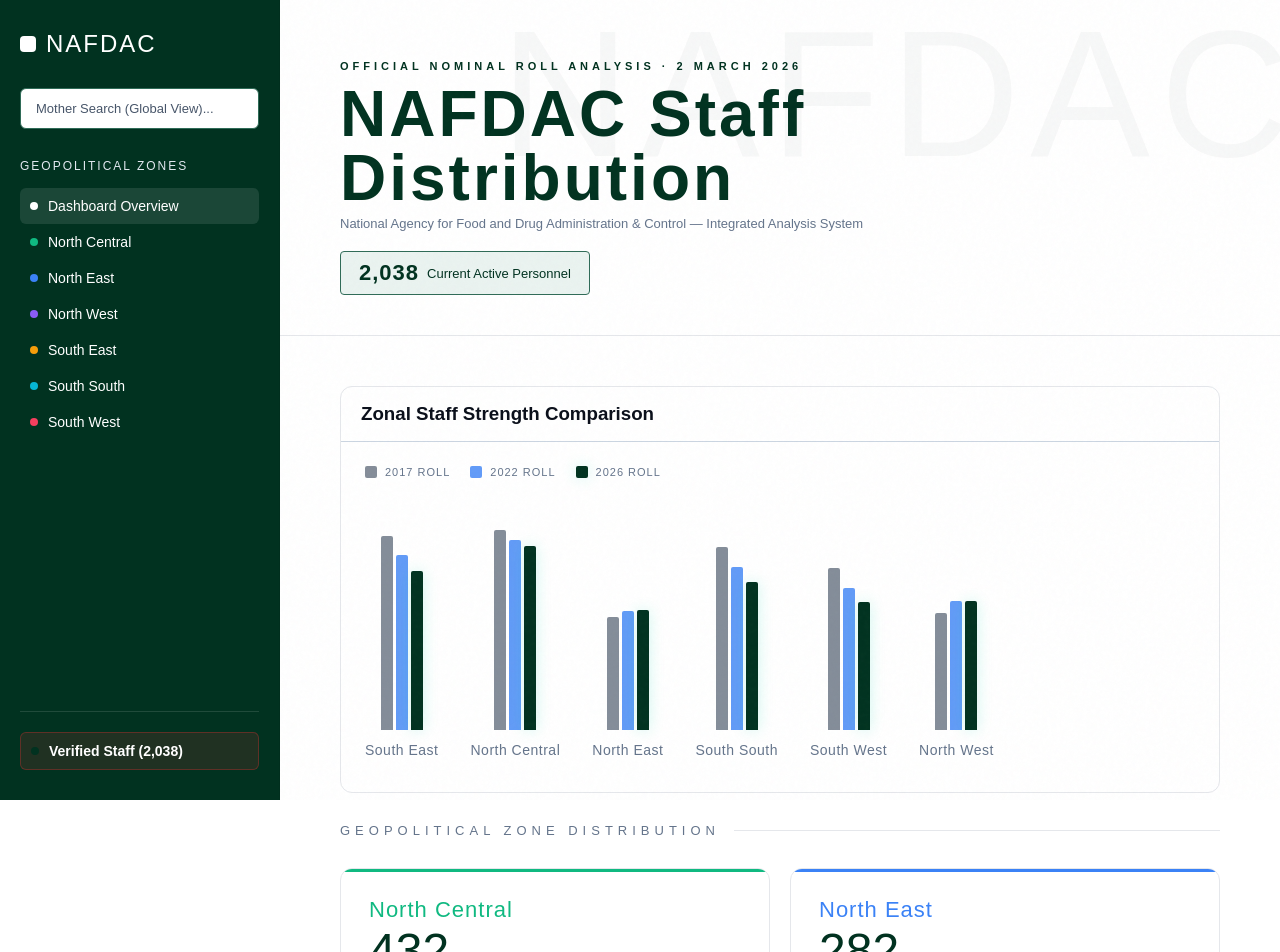
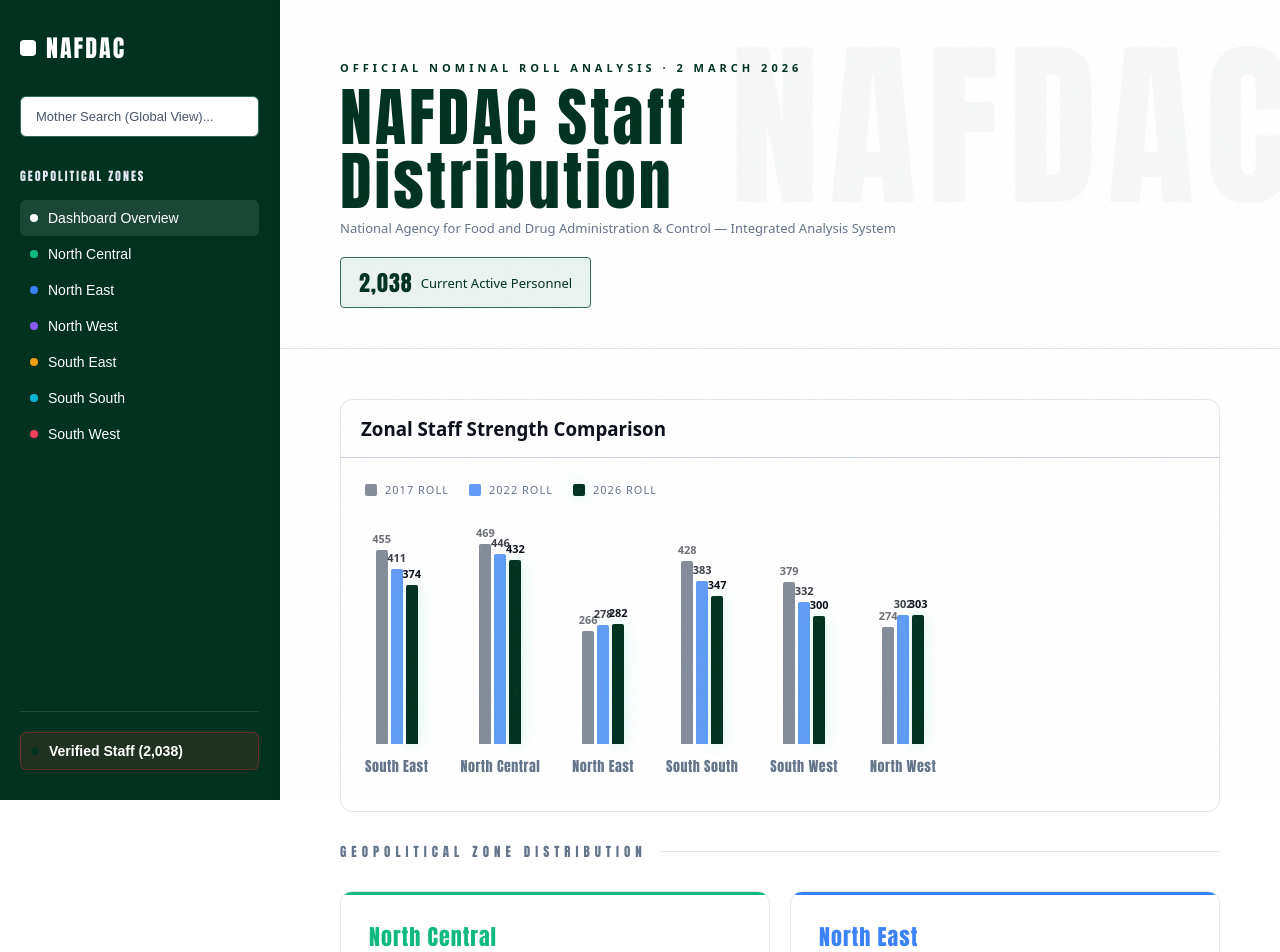
Before and after one commit to ElLiisH/nafdnomrole, a plain HTML site: page index.html in a window 1280 px wide. Shown: the top 952 px of the page. Drawn offline with Linux system fonts and the light colour scheme.

Commit message:
Update index.html

```diff
--- a/index.html
+++ b/index.html
@@ -5,8 +5,9 @@
   <meta name="viewport" content="width=device-width, initial-scale=1.0"/>
   <title>NAFDAC Staff Distribution — Live Nominal Roll 2026</title>
 
-  <!-- Correct Google Fonts link (DM Sans + Bebas Neue) -->
-  <!-- (Optional) https://fonts.googleapis.com/css2?family=Bebas+Neue&family=DM+Sans:wght@300;500;700&display=swap -->
+  <!-- (Optional) Google Fonts; not required for hover/labels to work
+  https://fonts.googleapis.com/css2?family=Bebas+Neue&family=DM+Sans:wght@300;500;700&display=swap
+  -->
 
   <style>
   /* =========================
@@ -35,7 +36,7 @@
 
   *{margin:0;padding:0;box-sizing:border-box}
   body{
-    background:var(--bg); color:var(--text); font-family:'DM Sans',sans-serif;
+    background:var(--bg); color:var(--text); font-family:'DM Sans',system-ui,-apple-system,Segoe UI,Roboto,Arial,sans-serif;
     min-height:100vh; display:flex; overflow-x:hidden;
   }
   body::before{
@@ -51,7 +52,7 @@
     position:fixed; display:flex; flex-direction:column; z-index:1001;
   }
   .sidebar-header{
-    font-family:'Bebas Neue',sans-serif; font-size:24px; letter-spacing:2px; color:var(--on-brand);
+    font-family:'Bebas Neue',Impact,system-ui; font-size:24px; letter-spacing:2px; color:var(--on-brand);
     margin-bottom:30px; display:flex; align-items:center; gap:10px;
   }
   .brand-logo{width:16px;height:16px;background:var(--on-brand);border-radius:4px}
@@ -63,7 +64,7 @@
   .mother-search input::placeholder{color:#475569}
   .nav-group{margin-bottom:20px;flex-grow:1;overflow-y:auto}
   .nav-title{
-    font-family:'Bebas Neue',sans-serif; font-size:12px; text-transform:uppercase;
+    font-family:'Bebas Neue',Impact,system-ui; font-size:12px; text-transform:uppercase;
     color:#e2e8f0; letter-spacing:2px; margin-bottom:15px;
   }
   .nav-item{
@@ -86,20 +87,20 @@
   }
   header::after{
     content:'NAFDAC'; position:absolute; right:-20px; top:-10px; pointer-events:none;
-    font-family:'Bebas Neue',sans-serif; font-size:180px; letter-spacing:10px; color:rgba(2,44,34,.03);
+    font-family:'Bebas Neue',Impact,system-ui; font-size:180px; letter-spacing:10px; color:rgba(2,44,34,.03);
   }
   .header-label{font-size:11px;letter-spacing:4px;text-transform:uppercase;color:var(--brand);margin-bottom:10px;font-weight:700}
-  h1{font-family:'Bebas Neue',sans-serif;font-size:clamp(36px,5vw,64px);letter-spacing:3px;line-height:1;color:var(--brand);margin-bottom:6px}
+  h1{font-family:'Bebas Neue',Impact,system-ui;font-size:clamp(36px,5vw,64px);letter-spacing:3px;line-height:1;color:var(--brand);margin-bottom:6px}
   .header-sub{color:var(--muted);font-size:13px;font-weight:300;max-width:600px}
   .total-badge{
     display:inline-flex;align-items:center;gap:8px;margin-top:20px;background:var(--brand-50);
     border:1px solid var(--brand-300); border-radius:4px; padding:8px 18px; font-size:13px; color:var(--brand);
   }
-  .total-badge strong{font-size:22px;font-family:'Bebas Neue',sans-serif;letter-spacing:1px}
+  .total-badge strong{font-size:22px;font-family:'Bebas Neue',Impact,system-ui;letter-spacing:1px}
 
   .main{padding:50px 60px}
   .section-title{
-    font-family:'Bebas Neue',sans-serif;font-size:13px;letter-spacing:5px;color:var(--muted);text-transform:uppercase;
+    font-family:'Bebas Neue',Impact,system-ui;font-size:13px;letter-spacing:5px;color:var(--muted);text-transform:uppercase;
     margin:30px 0;display:flex;align-items:center;gap:14px;
   }
   .section-title::after{content:'';flex:1;height:1px;background:var(--border)}
@@ -125,13 +126,13 @@
   .bar-2017{background:#334155;opacity:.6}
   .bar-2022{background:#3b82f6;opacity:.8}
   .bar-2026{background:var(--accent);box-shadow:0 0 15px rgba(0,212,170,.2)}
-  .state-label{font-family:'Bebas Neue',sans-serif;font-size:14px;color:var(--muted);letter-spacing:.5px}
+  .state-label{font-family:'Bebas Neue',Impact,system-ui;font-size:14px;color:var(--muted);letter-spacing:.5px}
 
   /* Table */
   .table-container{margin-bottom:60px;overflow:hidden}
   table{width:100%;border-collapse:collapse;font-size:13px;text-align:left}
   th{
-    background:var(--surface-2); padding:15px 20px; font-family:'Bebas Neue',sans-serif; letter-spacing:1px; color:var(--muted);
+    background:var(--surface-2); padding:15px 20px; font-family:'Bebas Neue',Impact,system-ui; letter-spacing:1px; color:var(--muted);
     border-bottom:1px solid var(--border-strong)
   }
   td{padding:12px 20px;border-bottom:1px solid var(--border);color:var(--text)}
@@ -157,7 +158,7 @@
   /* Pager buttons */
   .page-btn{
     background:var(--surface-2);border:1px solid var(--border-strong);color:var(--brand);
-    padding:10px 22px;border-radius:6px;cursor:pointer;font-family:'Bebas Neue',sans-serif;letter-spacing:1.5px;font-size:14px;
+    padding:10px 22px;border-radius:6px;cursor:pointer;font-family:'Bebas Neue',Impact,system-ui;letter-spacing:1.5px;font-size:14px;
   }
   .page-btn:hover{background:var(--brand-50);border-color:var(--brand-300)}
   .page-btn:disabled{opacity:.4;cursor:not-allowed}
@@ -166,8 +167,8 @@
   .zones-grid{display:grid;grid-template-columns:repeat(auto-fill,minmax(340px,1fr));gap:20px;margin-bottom:60px}
   .zone-card{position:relative;overflow:hidden;padding:28px}
   .zone-card::before{content:'';position:absolute;top:0;left:0;right:0;height:3px;background:var(--zone-color)}
-  .zone-name{font-family:'Bebas Neue',sans-serif;font-size:22px;color:var(--zone-color);letter-spacing:1px}
-  .zone-count{font-family:'Bebas Neue',sans-serif;font-size:48px;color:var(--brand)}
+  .zone-name{font-family:'Bebas Neue',Impact,system-ui;font-size:22px;color:var(--zone-color);letter-spacing:1px}
+  .zone-count{font-family:'Bebas Neue',Impact,system-ui;font-size:48px;color:var(--brand)}
   .all-states-grid{display:grid;grid-template-columns:repeat(auto-fill,minmax(200px,1fr));gap:12px}
   .state-card{padding:14px 16px;position:relative}
   .state-card::before{content:'';position:absolute;left:0;top:0;bottom:0;width:3px;background:var(--zone-color)}
@@ -175,7 +176,7 @@
   footer{padding:40px 60px;border-top:1px solid var(--border);display:flex;justify-content:space-between;font-size:11px;color:var(--muted)}
   a{color:var(--text);text-decoration:underline} a:hover{color:var(--brand)}
 
-  /* ---- Hover tooltip for bars (added) ---- */
+  /* ---- Hover tooltip for bars ---- */
   .hover-tip {
     position: fixed;             /* follows cursor */
     z-index: 2000;
@@ -199,6 +200,23 @@
     letter-spacing: .3px;
   }
   .bars-cluster .bar-v { cursor: crosshair; }
+
+  /* === numeric labels above each bar === */
+  .bars-cluster { overflow: visible; }           /* allow labels above bars */
+  .bar-v { position: relative; }
+  .bar-v .bar-label {
+    position: absolute;
+    left: 50%;
+    bottom: calc(100% + 6px);                    /* just above bar top */
+    transform: translateX(-50%);
+    font-size: 11px;
+    line-height: 1;
+    color: #0a0f1a;
+    font-weight: 700;
+    white-space: nowrap;
+    text-shadow: 0 1px 0 rgba(255,255,255,.65);
+    pointer-events: none;
+  }
   </style>
 </head>
 <body>
@@ -491,7 +509,7 @@
     if (filter !== 'all') codes = codes.filter(c => stateMap[c].zone === filter);
     codes.sort((a,b) => stateMap[a].name.localeCompare(stateMap[b].name));
 
-    // Build bars with data attributes for tooltip
+    // Build bars with data attributes + value labels
     codes.forEach(c=>{
       const d = comparisonData[c];
       chart.innerHTML += `
@@ -499,13 +517,19 @@
           <div class="bars-cluster">
             <div class="bar-v bar-2017"
                  data-year="2017" data-value="${d['2017']}" data-label="${stateMap[c].name}"
-                 style="height:${(d['2017']/160*100)}%"></div>
+                 style="height:${(d['2017']/160*100)}%">
+              <span class="bar-label">${d['2017']}</span>
+            </div>
             <div class="bar-v bar-2022"
                  data-year="2022" data-value="${d['2022']}" data-label="${stateMap[c].name}"
-                 style="height:${(d['2022']/160*100)}%"></div>
+                 style="height:${(d['2022']/160*100)}%">
+              <span class="bar-label">${d['2022']}</span>
+            </div>
             <div class="bar-v bar-2026"
                  data-year="2026" data-value="${d['2026']}" data-label="${stateMap[c].name}"
-                 style="height:${(d['2026']/160*100)}%"></div>
+                 style="height:${(d['2026']/160*100)}%">
+              <span class="bar-label">${d['2026']}</span>
+            </div>
           </div>
           <div class="state-label">${c}</div>
         </div>`;
@@ -553,7 +577,7 @@
         sGrid.innerHTML += `
           <div class="state-card" style="--zone-color:${color}">
             <div class="td-bold">${stateMap[k].name}</div>
-            <div style="font-family:'Bebas Neue'; font-size:24px">${val}</div>
+            <div style="font-family:'Bebas Neue',Impact,system-ui; font-size:24px">${val}</div>
           </div>`;
       });
     });
@@ -591,13 +615,19 @@
           <div class="bars-cluster">
             <div class="bar-v bar-2017"
                  data-year="2017" data-value="${d["2017"]}" data-label="${z}"
-                 style="height:${h2017}%"></div>
+                 style="height:${h2017}%">
+              <span class="bar-label">${d["2017"]}</span>
+            </div>
             <div class="bar-v bar-2022"
                  data-year="2022" data-value="${d["2022"]}" data-label="${z}"
-                 style="height:${h2022}%"></div>
+                 style="height:${h2022}%">
+              <span class="bar-label">${d["2022"]}</span>
+            </div>
             <div class="bar-v bar-2026"
                  data-year="2026" data-value="${d["2026"]}" data-label="${z}"
-                 style="height:${h2026}%"></div>
+                 style="height:${h2026}%">
+              <span class="bar-label">${d["2026"]}</span>
+            </div>
           </div>
           <div class="state-label">${z}</div>
         </div>`);
```
